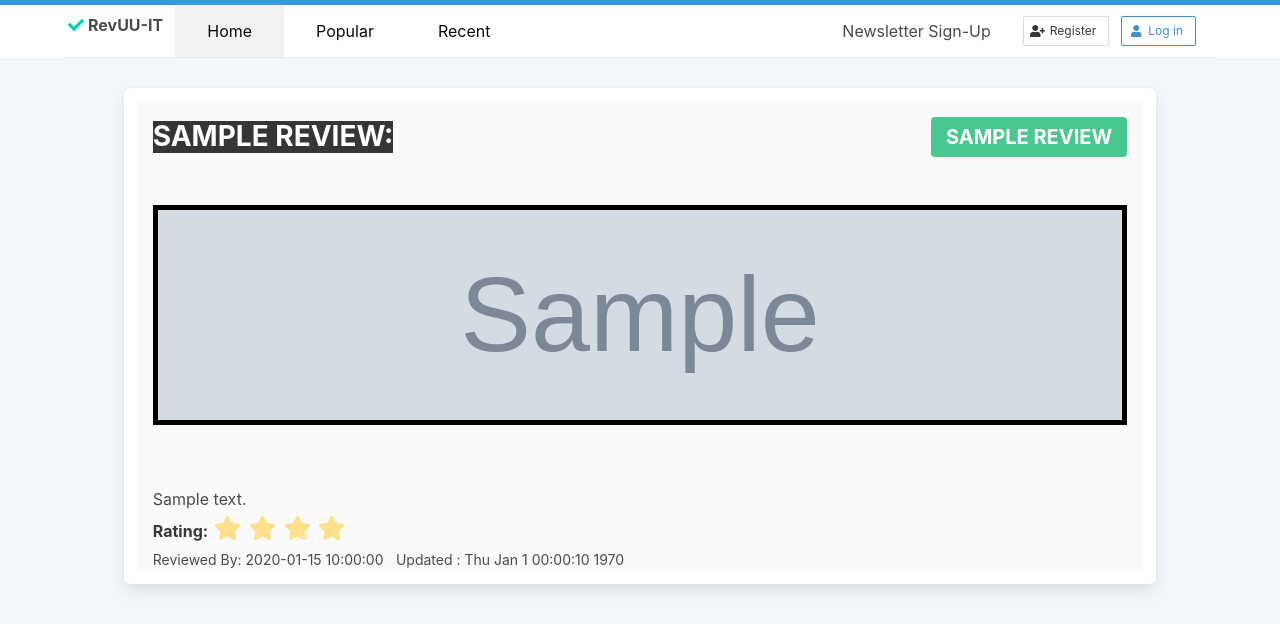
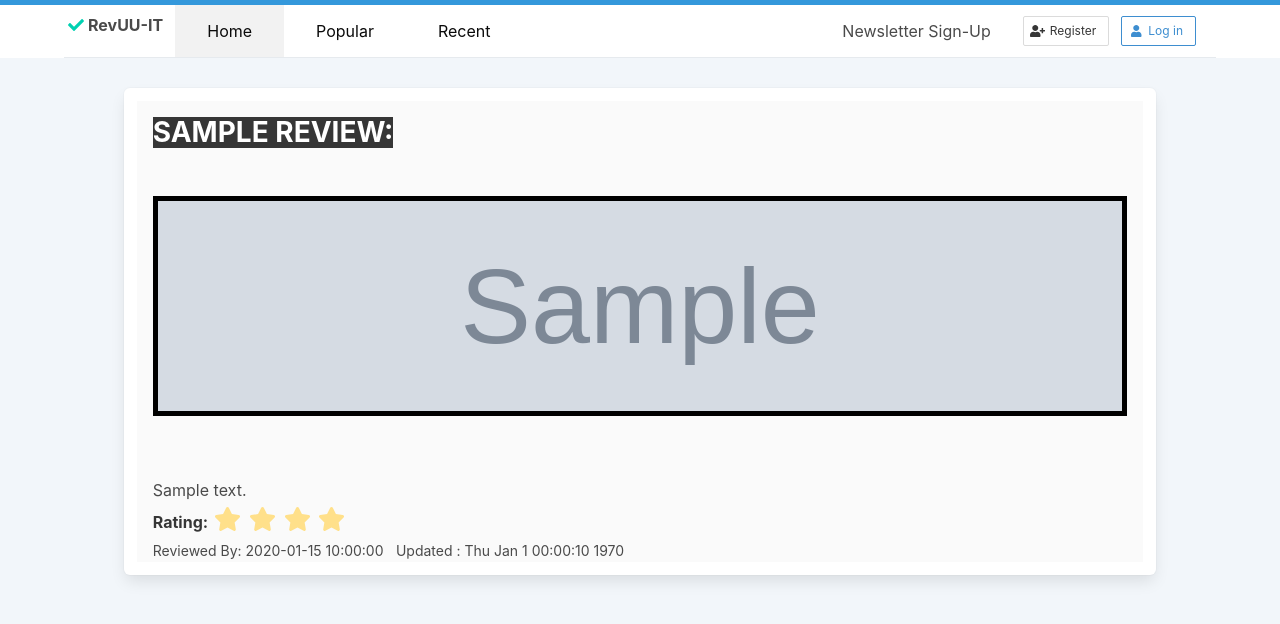
Before and after one commit to Code-Institute-Submissions/Flask-Revuu-It, a Flask app: page / in a window 1280 px wide. Shown: the top 624 px of the page. Run offline with Flask 2, Linux system fonts and the light colour scheme; grey boxes marked "Sample" are stand-in pictures; a database or web service that is not in the repository returns one stand-in record (values such as "Sample title"); some libraries are stand-ins or nearby versions.

Commit message:
added see users reviews functionality and improved loop on category tag for each review| updated Readme

```diff
--- a/app.py
+++ b/app.py
@@ -40,7 +40,7 @@ def get_reviews():
     reviews = mongo.db.reviews.find()
     categories = mongo.db.categories.find()
 
-    return render_template("reviews.html", reviews=reviews, categories=categories)
+    return render_template("reviews.html", reviews=reviews, categories=list(categories))
 
 
 # custom template filter for timestamp
@@ -198,14 +198,28 @@ def popular():
     ).limit(50)
 
     categories = mongo.db.categories.find()
-    return render_template('popular.html', reviews=popular_reviews,categories=categories)
+
+    return render_template('popular.html', reviews=popular_reviews,categories=list(categories))
+
+#Your Reviews
+@app.route("/your_reviews")
+@login_required
+def your_reviews():
+    #display users reviews
+    your_reviews = mongo.db.reviews.find(
+        {"created_by": session["user"].lower()}
+    )
+    categories = mongo.db.categories.find()
+
+    return render_template('your_reviews.html', reviews=your_reviews,categories=list(categories))
 
 #Recent Reviews
 @app.route("/recent")
 def recent():
     latest_reviews = mongo.db.reviews.find().sort("_id",-1).limit(50);
     categories = mongo.db.categories.find()
-    return render_template('recent.html', reviews=latest_reviews, categories=categories)
+
+    return render_template('recent.html', reviews=latest_reviews, categories=list(categories))
 
 #edit a review
 @app.route("/edit_review/<review_id>", methods=["GET", "POST"])
--- a/templates/profile.html
+++ b/templates/profile.html
@@ -22,7 +22,7 @@
       </div>
      <!--- TODO -->
       <div class="content has-text-centered">
-        <a href="#" class="button is-info is-outline">See Your Reviews</a>
+        <a href="{{url_for('your_reviews')}}" class="button is-info is-outline">See Your Reviews</a>
         <hr>
         <time datetime="{{ readable_ts }}">{{ readable_dt }}</time>
       </div>
--- a/templates/reviews.html
+++ b/templates/reviews.html
@@ -4,6 +4,7 @@
 
 {% block content %}
 <div class="container">
+
         {% for review in reviews %}
 
             <article class="media post is-centered">
@@ -14,20 +15,16 @@
                           <h2 class="level-item"><strong class="has-text-white has-background-dark">{{ review.review_title|upper }}:</strong></h2>
                         </div>
                         <div class="level-right">
-                          <h2 class="level-item"><strong class="has-text-right">
-                          {% if review.category_name == "poi" %}
-                            <span class="tag is-success is-large">{{review.category_name|upper}}</span>
-                          {% elif review.category_name == "restaurant"  %}
-                             <span class="tag is-primary is-large">{{review.category_name|upper}}</span>
-                          {% elif review.category_name == "accommodation"  %}
-                             <span class="tag is-danger is-light is-large">{{review.category_name|upper}}</span>
-                          {% elif review.category_name == "movie"  %}
-                             <span class="tag is-warning is-large">{{review.category_name|upper}}</span>
-                          {% elif review.category_name == "bar"  %}
-                             <span class="tag is-info is-large">{{review.category_name|upper}}</span>
-                          {% else %}
-                             <span class="tag is-success is-large">{{review.category_name|upper}}</span>
-                          {% endif %} </strong></h2>
+                          {% for category in categories %}
+                            {% if category.category_name|lower == review.category_name|lower %}
+                                  <h2 class="level-item">
+                                    <strong class="has-text-right">
+                                      <span class="tag {{category.tag_style}} is-large">{{review.category_name|upper}}</span>
+                                    </strong>
+                                  </h2>
+                            {% endif %}
+                          {% endfor %}
+
                         </div>
                       </nav>
 
@@ -82,9 +79,11 @@
                   </div>
                 {% endif %}
             </article>
+            {% endfor %}
 
-        {% endfor %}
-      </div>
+        </div>
+
+
 
 
 {% endblock %}
```
Also changed, not shown: templates/your_reviews.html (added, +7 -0 lines), readme.md.
